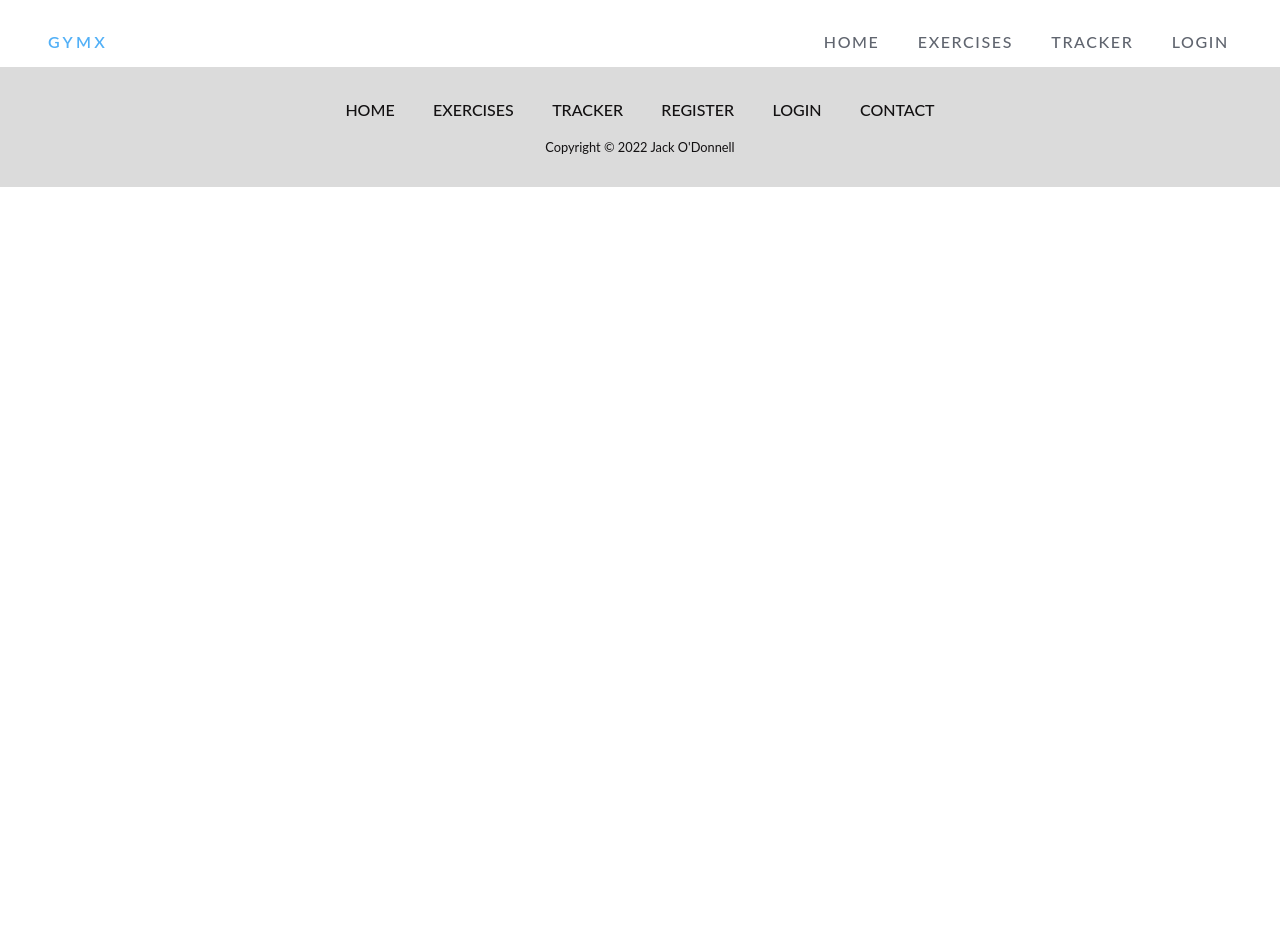
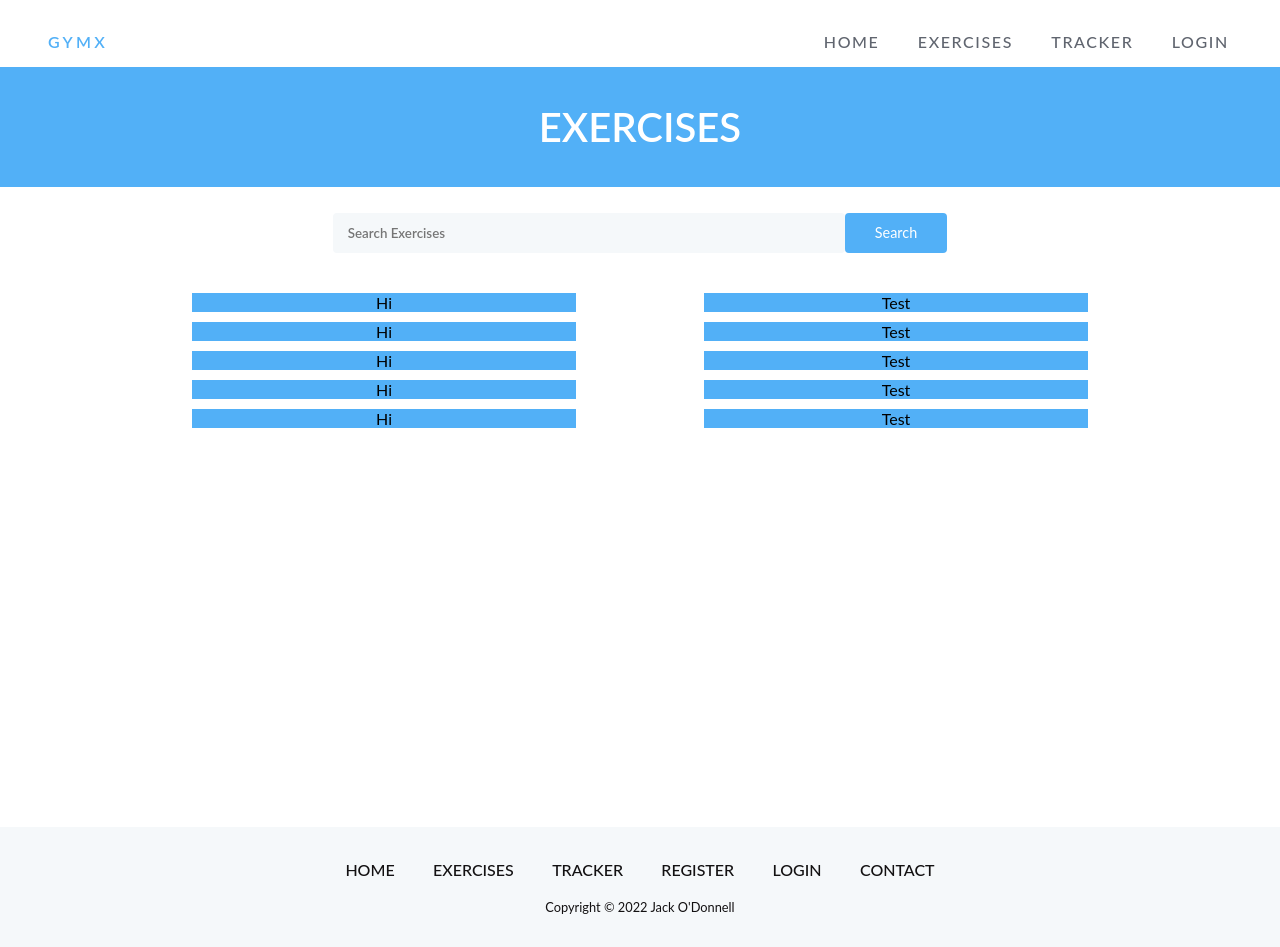
Before and after one commit to jto-d/gymx, a React (Create React App) app: page /exercises in a window 1280 px wide. Before the commit the page ends 800 px from the top, so only its background shows below. Built offline with nearby package versions, Linux system fonts and the light colour scheme.

Commit message:
exercises landing page

```diff
--- a/src/App.js
+++ b/src/App.js
@@ -1,6 +1,6 @@
 import React from 'react'
 import { Route, Routes } from 'react-router-dom'
-import { Home, ExerciseDetail, Tracker, Register, Login } from './pages'
+import { Home, Exercise, ExerciseDetail, Tracker, Register, Login } from './pages'
 import { Navbar, Footer } from './components'
 
 const App = () => {
@@ -9,6 +9,8 @@ const App = () => {
         <Navbar />
         <Routes>
             <Route path="/" element={<Home />} />
+
+            <Route path="/exercises/" element={<Exercise />} />
 
             <Route path="/exercise/:id" element={<ExerciseDetail />} />
 
--- /dev/null
+++ b/src/pages/Exercise.js
@@ -0,0 +1,153 @@
+import React, {useEffect, useState} from 'react'
+import styled from 'styled-components'
+import { exerciseOptions, fetchData } from '../utils/fetchData'
+
+
+const StyledMain = styled.div`
+  display: flex;
+  align-items: center;
+  flex-direction: column;
+  min-height: 95vh;
+  padding: 0;
+`
+
+const StyledHeader = styled.div`
+  display: flex;
+  justify-content: center;
+  align-items: center;
+  background-color: var(--highlight-color);
+  height: 15vh;
+  width: 100%;
+
+  color: var(--bg-color);
+  font-weight: 600;
+  font-size: 2.5rem;
+
+`
+const SearchDiv = styled.div`
+  margin-top: 2%;
+  display: flex;
+  flex-direction: row;
+  justify-content: center;
+  align-items: center;
+  width: 100%;
+
+`
+
+const SearchField = styled.input`
+  height: 2.5rem;
+  width: 40%;
+  text-indent: 15px;
+  font-weight: 600;
+
+  border: none;
+  border-radius: 4px;
+
+  background-color: var(--secondary-bg-color);
+
+`
+
+const SearchButton = styled.button`
+  background-color: var(--highlight-color);
+  color: var(--bg-color);
+  text-transform: none;
+  width: 8%;
+  font-size: .9rem;
+  height: 2.5rem;
+  border: none;
+  border-radius: 4px;
+
+`
+
+const BodyParts = styled.div`
+  margin-top: 30px;
+  display: flex;
+  flex-wrap: wrap;
+  justify-content: center;
+  gap: 0 10vw;
+
+`
+
+const BodyCard = styled.div`
+  margin-top: 10px;
+  width: 30vw;
+  background-color: var(--highlight-color);
+  align-items: center;
+  justify-content: center;
+  text-align: center;
+`
+
+const Exercise = () => {
+  const [search, setSearch] = useState('')
+  const [exercises, setExercises] = useState([])
+  const [bodyParts, setBodyParts] = useState([])
+
+  useEffect(() => {
+    const fetchExercisesData = async () => {
+      const bodyPartsData = await fetchData(
+        'https://exercisedb.p.rapidapi.com/exercises/bodyPartList',
+        exerciseOptions)
+
+      setBodyParts(['all', ...bodyPartsData])
+    }
+
+  }, [])
+
+
+  const handleSearch = async () => {
+    if(search) {
+      const exerciseData = await fetchData(
+        'https://exercisedb.p.rapidapi.com/exercises',
+        exerciseOptions
+      );
+
+      console.log(exerciseData)
+      const searchedExercises = exerciseData.filter(
+        (exercise) => exercise.name.toLowerCase().includes(search)
+        || exercise.name.toLowerCase().includes(search)
+        || exercise.name.toLowerCase().includes(search)
+        || exercise.name.toLowerCase().includes(search)
+      )
+
+      setSearch('');
+      setExercises(searchedExercises)
+
+    }
+  }
+
+  return (
+    <StyledMain>
+      <StyledHeader>
+        EXERCISES
+      </StyledHeader>
+      <SearchDiv>
+        <SearchField
+          value={search}
+          onChange={(e) => setSearch(e.target.value.toLowerCase())}
+          placeholder="Search Exercises"
+          type="text"
+        />
+        <SearchButton onClick={handleSearch} >Search</SearchButton>
+
+      </SearchDiv>
+
+
+      <BodyParts>
+        <BodyCard>Hi</BodyCard>
+        <BodyCard>Test</BodyCard>
+        <BodyCard>Hi</BodyCard>
+        <BodyCard>Test</BodyCard>
+        <BodyCard>Hi</BodyCard>
+        <BodyCard>Test</BodyCard>
+        <BodyCard>Hi</BodyCard>
+        <BodyCard>Test</BodyCard>
+        <BodyCard>Hi</BodyCard>
+        <BodyCard>Test</BodyCard>
+      </BodyParts>
+
+
+    </StyledMain>
+  )
+}
+
+export default Exercise
--- a/src/pages/index.js
+++ b/src/pages/index.js
@@ -1,4 +1,5 @@
 export { default as Home } from './Home'
+export { default as Exercise } from './Exercise'
 export { default as ExerciseDetail } from './ExerciseDetail'
 export { default as Tracker } from './Tracker'
 export { default as Register } from './Register'
--- a/src/styles/variables.js
+++ b/src/styles/variables.js
@@ -5,7 +5,7 @@ const variables = css`
     :root {
 
         --bg-color: #fff;
-        --secondary-bg-color: #dbdbdb;
+        --secondary-bg-color: #F5F8FA;
 
         --dark-shadow: #222222;
 
--- /dev/null
+++ b/src/utils/fetchData.js
@@ -0,0 +1,15 @@
+export const exerciseOptions = {
+    method: 'GET',
+    headers: {
+        'X-RapidAPI-Key': process.env.REACT_APP_RAPID_API_KEY,
+        'X-RapidAPI-Host': 'exercisedb.p.rapidapi.com'
+  }
+}
+
+
+export const fetchData = async (url, options) => {
+    const response = await fetch(url, options);
+    const data = await response.json();
+
+    return data;
+}
```
Also changed, not shown: 1 other file (tests, documents, lock files or other folders).
